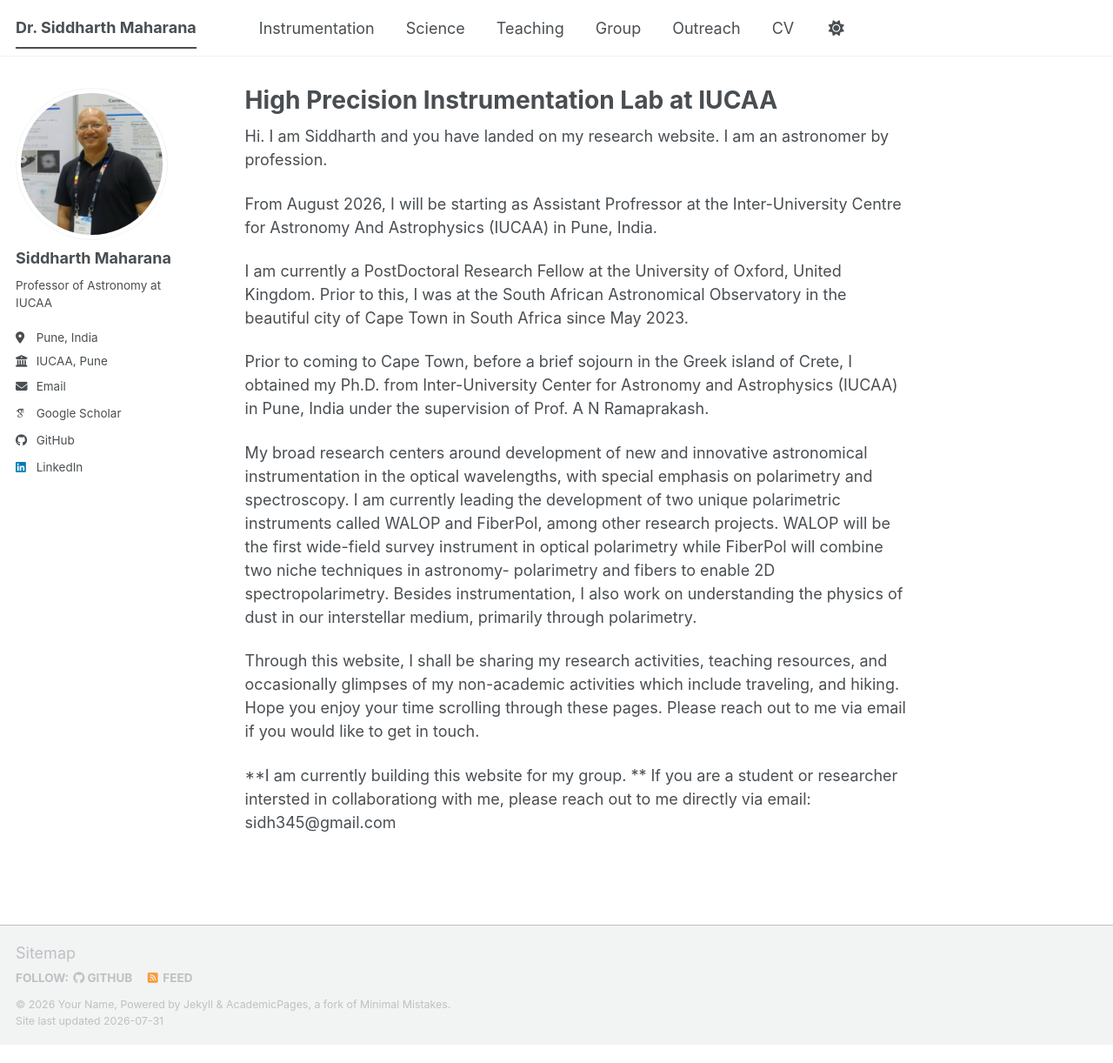
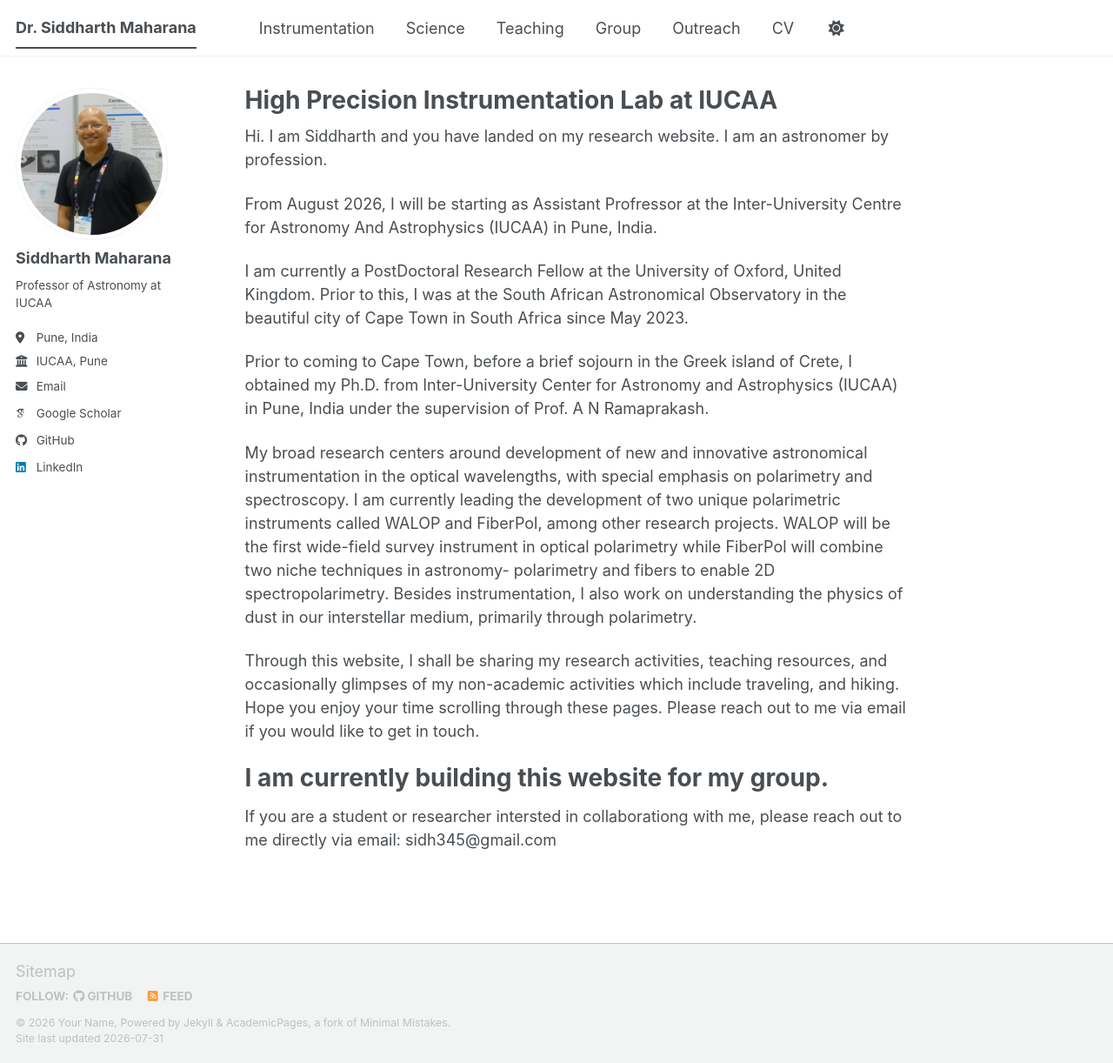
Before and after one commit to siddharth-maharana/siddharth-maharana.github.io, a Jekyll site: the page built from _pages/about.md, in a window 1280 px wide and 1222 px high. Shown: the whole window at 87% size. Built offline with Jekyll 4.4.1, drawn with Linux system fonts in a browser that asks for light colours; some web fonts are replaced; a script bundle is joined from its source files by our own code; library files that are not in the unit come from our copies.

```diff
--- a/_pages/about.md
+++ b/_pages/about.md
@@ -19,6 +19,7 @@ My broad research centers around development of new and innovative astronomical
 
 Through this website, I shall be sharing my research activities, teaching resources, and occasionally glimpses of my non-academic activities which include traveling, and hiking. Hope you enjoy your time scrolling through these pages. Please reach out to me via email if you would like to get in touch.
 
+I am currently building this website for my group.
+=
 
-**I am currently building this website for my group. **
 If you are a student or researcher intersted in collaborationg with me, please reach out to me directly via email: sidh345@gmail.com
```
